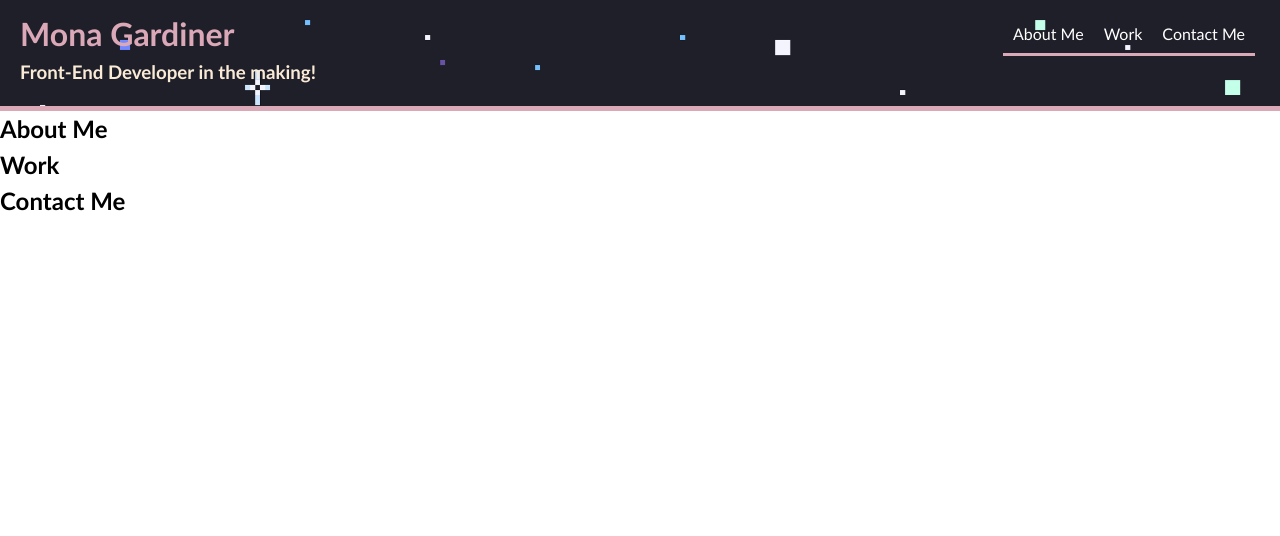
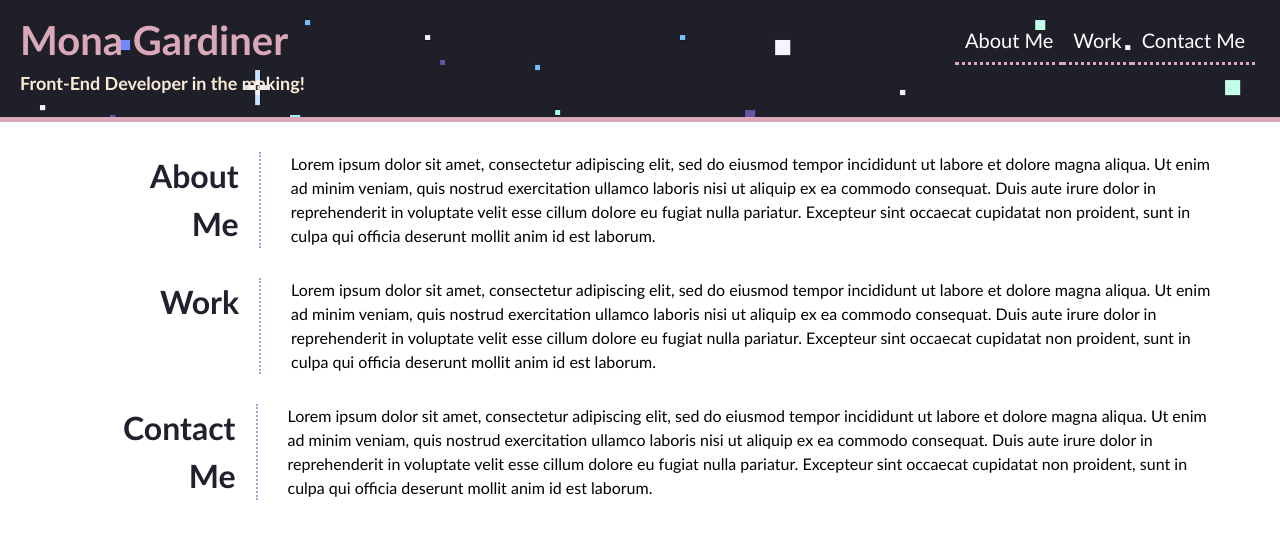
Before and after one commit to JustMoggles/initial-personal-portfolio, a plain HTML site: page index.html in a window 1280 px wide. Drawn offline with Linux system fonts and the light colour scheme.

Commit message:
formatted main page sections

```diff
--- a/css/style.css
+++ b/css/style.css
@@ -27,7 +27,7 @@ header {
 
 h1 {
   color: #dba8b7;
-  font-size: 2rem;
+  font-size: 2.5rem;
 }
 
 nav {
@@ -43,18 +43,58 @@ ul {
 
 li a {
   text-decoration: none;
+  font-size: 20px;
   padding: 10px;
   color: white;
-  border-bottom: 3px solid #dba8b7;
+  border-bottom: 3px dotted #dba8b7;
 }
 
 li a:hover {
   color: bisque;
 }
 
-h3 {
+h2 {
   padding: 0px 0px 20px 20px;
   color: antiquewhite;
+  font-size: large;
+}
+
+h3 {
+  font-size: 2rem;
+  font-weight: 300px;
+  color: #22202d;
+  padding-right: 20px;
+  text-align: end;
+  border-right: 2px dotted #a9a1ce;
+}
+
+#about h3 {
+  padding-left: 60px;
+}
+
+#work h3 {
+  padding-left: 70px;
+}
+
+#contact h3 {
+  padding-left: 33px;
+}
+
+.page-wrapper {
+  margin: 30px;
+  align: center;
+}
+
+.page-wrapper p {
+  margin-left: 30px;
+}
+
+#about,
+#work,
+#contact {
+  display: flex;
+  align: center;
+  margin: 30px 30px 30px 60px;
 }
 
 h1,
--- a/index.html
+++ b/index.html
@@ -22,25 +22,50 @@
         </nav>
       </header>
 
-      <div>
-        <h3>Front-End Developer in the making!</h3>
-      </div>
+      <h2>Front-End Developer in the making!</h2>
     </section>
 
     <main class="page-wrapper">
       <!-- about me -->
       <section class="page-section" id="about">
-        <h2>About Me</h2>
+        <h3>About Me</h3>
+        <p>
+          Lorem ipsum dolor sit amet, consectetur adipiscing elit, sed do
+          eiusmod tempor incididunt ut labore et dolore magna aliqua. Ut enim ad
+          minim veniam, quis nostrud exercitation ullamco laboris nisi ut
+          aliquip ex ea commodo consequat. Duis aute irure dolor in
+          reprehenderit in voluptate velit esse cillum dolore eu fugiat nulla
+          pariatur. Excepteur sint occaecat cupidatat non proident, sunt in
+          culpa qui officia deserunt mollit anim id est laborum.
+        </p>
       </section>
 
       <!-- portfolio container -->
       <section class="page-section" id="work">
-        <h2>Work</h2>
+        <h3>Work</h3>
+        <p>
+          Lorem ipsum dolor sit amet, consectetur adipiscing elit, sed do
+          eiusmod tempor incididunt ut labore et dolore magna aliqua. Ut enim ad
+          minim veniam, quis nostrud exercitation ullamco laboris nisi ut
+          aliquip ex ea commodo consequat. Duis aute irure dolor in
+          reprehenderit in voluptate velit esse cillum dolore eu fugiat nulla
+          pariatur. Excepteur sint occaecat cupidatat non proident, sunt in
+          culpa qui officia deserunt mollit anim id est laborum.
+        </p>
       </section>
 
       <!-- contact -->
       <section class="page-section contact" id="contact">
-        <h2>Contact Me</h2>
+        <h3>Contact Me</h3>
+        <p>
+          Lorem ipsum dolor sit amet, consectetur adipiscing elit, sed do
+          eiusmod tempor incididunt ut labore et dolore magna aliqua. Ut enim ad
+          minim veniam, quis nostrud exercitation ullamco laboris nisi ut
+          aliquip ex ea commodo consequat. Duis aute irure dolor in
+          reprehenderit in voluptate velit esse cillum dolore eu fugiat nulla
+          pariatur. Excepteur sint occaecat cupidatat non proident, sunt in
+          culpa qui officia deserunt mollit anim id est laborum.
+        </p>
       </section>
     </main>
   </body>
```
